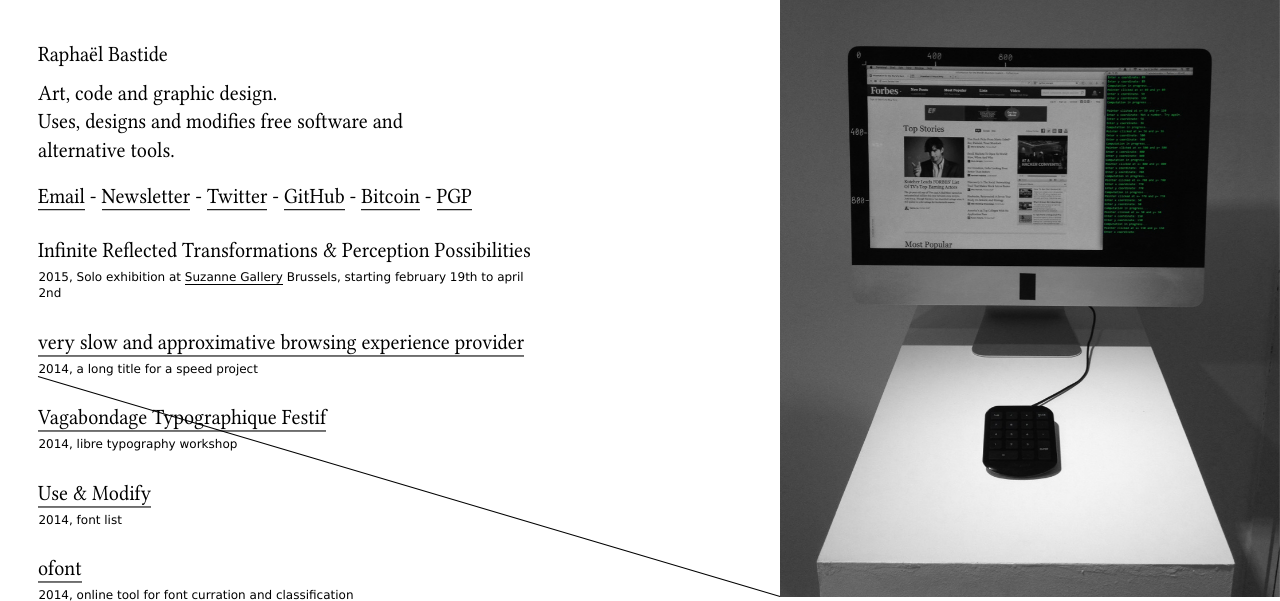
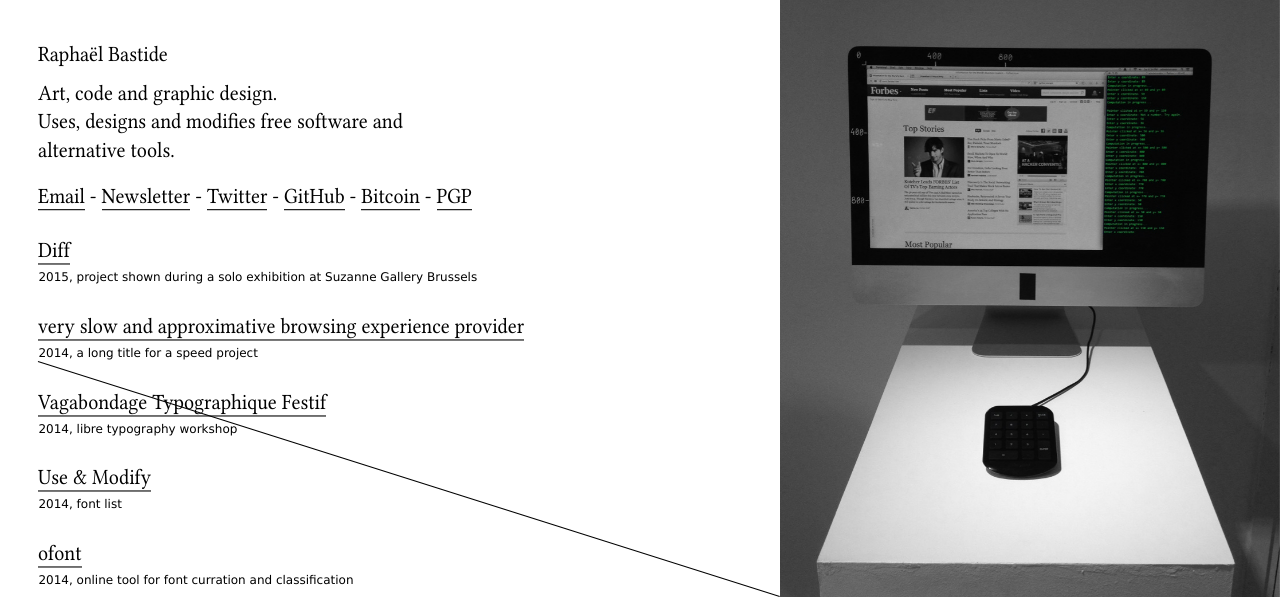
Before and after one commit to raphaelbastide/raphaelbastide.com, a PHP site: page / in a window 1280 px wide. Shown: the top 601 px of the page. Run offline with PHP 8.4, Linux system fonts and the light colour scheme.

Commit message:
New Diff project and image

```diff
--- a/index.php
+++ b/index.php
@@ -78,8 +78,8 @@ Source code: https://github.com/raphaelbastide/raphaelbastide.com
     </div>
   </header>
   <section id="diff">
-    <h2>Infinite Reflected Transformations & Perception Possibilities</h2>
-    <p class="description">2015, Solo exhibition at <a href="http://www.suzannegallery.com/">Suzanne Gallery</a> Brussels, starting february 19<sup>th</sup> to april 2<sup>nd</sup></p>
+    <h2><a target="_blank" href="http://raphaelbastide.com/diff/">Diff</a></h2>
+    <p class="description">2015, project shown during a solo exhibition at Suzanne Gallery Brussels</p>
   </section>
   <section id="very-slow">
     <h2><a target="_blank" href="http://raphaelbastide.com/very-slow-and-approximative-browsing-experience-provider/">very slow and approximative browsing experience provider</a></h2>
@@ -180,15 +180,7 @@ Source code: https://github.com/raphaelbastide/raphaelbastide.com
       <li><a href="http://music.raphaelbastide.com">Music</a></li>
       <li><a href="http://notesondesign.org/raphael-bastide/">Portrait par Sylvia Fredriksson, 2014</a></li>
       <li><a href="https://github.com/raphaelbastide/vomimage">Vomimage, punk image gallery</a></li>
-      <li>Websites I designed:
-        <ul>
-          <li><a href="http://xpogallery.com/">XPO GALLERY</a></li>
-          <li><a href="http://cneai.com/evenement/">CNEAI : événements</a></li>
-          <li><a href="http://slanted.cc/">Slanted</a></li>
-          <li><a href="http://aude-debout.fr/">Aude Debout</a></li>
-          <li><a href="http://carolinelollo.fr/">Caroline Lollo</a></li>
-        </ul>
-      </li>
+      <li><a href="http://lab.raphaelbastide.com/minutehack/">Minute Hack</a></li>
     </ul>
   </section> -->
   <div class="images">
```
Also changed, not shown: public/projects/diff.jpg.
